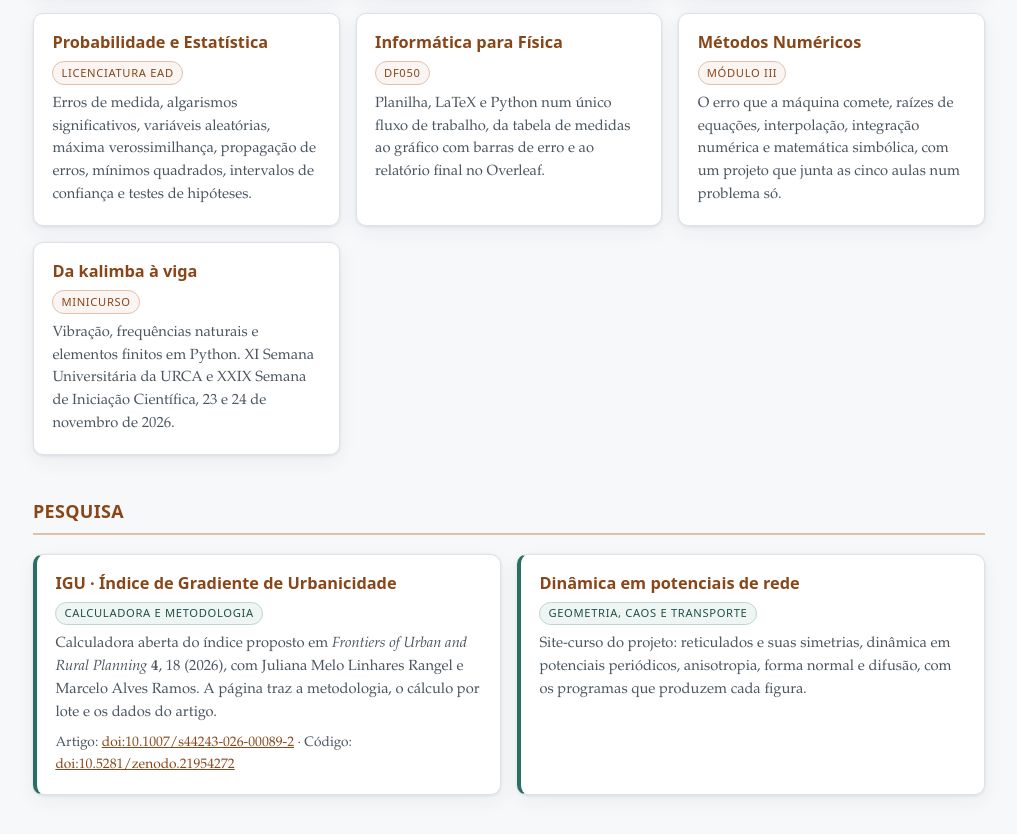
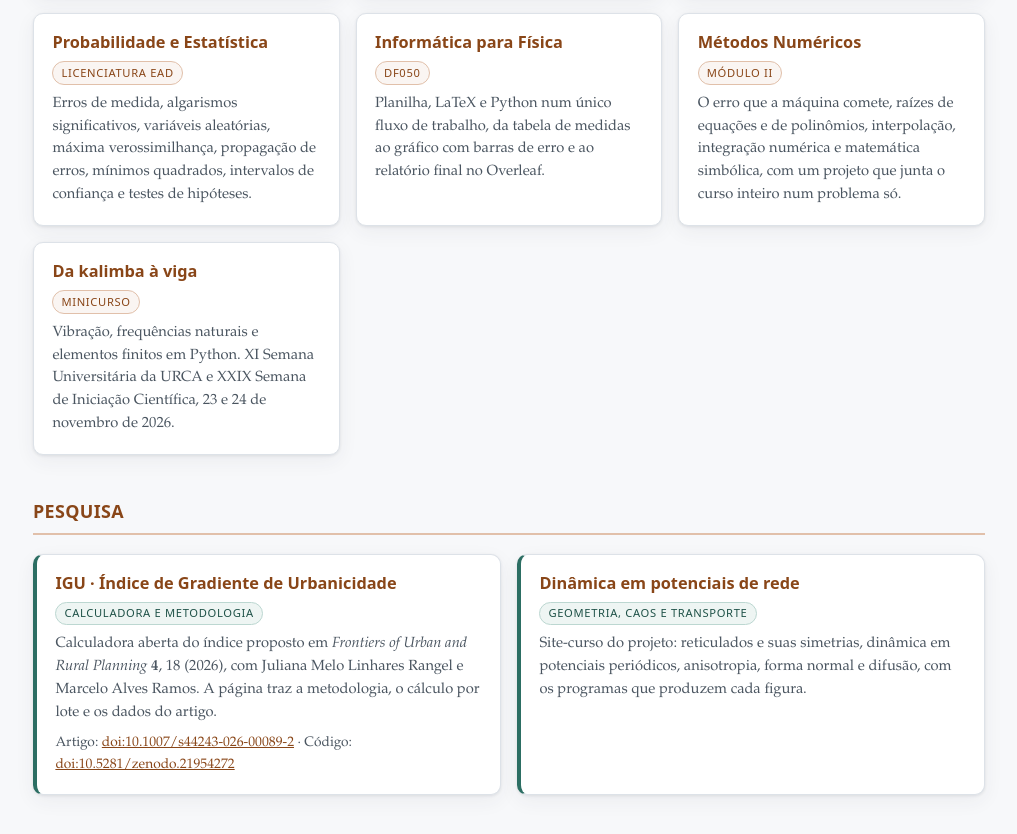
Before and after one commit to apianomorais/apianomorais.github.io, a plain HTML site: page index.html in a window 1280 px wide. Shown: the part 1012-1846 px from the top of the page, without its empty margins (131-1148 px from the left). Drawn offline with Linux system fonts and the light colour scheme.

Commit message:
Portal: Métodos Numéricos é Módulo II, e inclui polinômios
O cartão ainda dizia "Módulo III" e "as cinco aulas", de antes da
reestruturação. O material novo põe os métodos numéricos no Módulo II,
com 26 h, e o site cobre os capítulos 19 a 27 em onze aulas, das quais
duas são sobre raízes de polinômios, assunto que a descrição não
mencionava.

Co-Authored-By: Claude Opus 5 <noreply@anthropic.com>
Claude-Session: https://claude.ai/code/session_01VYy9br5FFwkBtaTjGJS68d

```diff
--- a/index.html
+++ b/index.html
@@ -107,10 +107,10 @@
 
     <article class="cartao">
       <h3><a href="https://apianomorais.github.io/metodos-numericos/">Métodos Numéricos</a></h3>
-      <span class="etiqueta">Módulo III</span>
-      <p>O erro que a máquina comete, raízes de equações, interpolação,
-      integração numérica e matemática simbólica, com um projeto que junta
-      as cinco aulas num problema só.</p>
+      <span class="etiqueta">Módulo II</span>
+      <p>O erro que a máquina comete, raízes de equações e de polinômios,
+      interpolação, integração numérica e matemática simbólica, com um
+      projeto que junta o curso inteiro num problema só.</p>
     </article>
 
     <article class="cartao">
```
